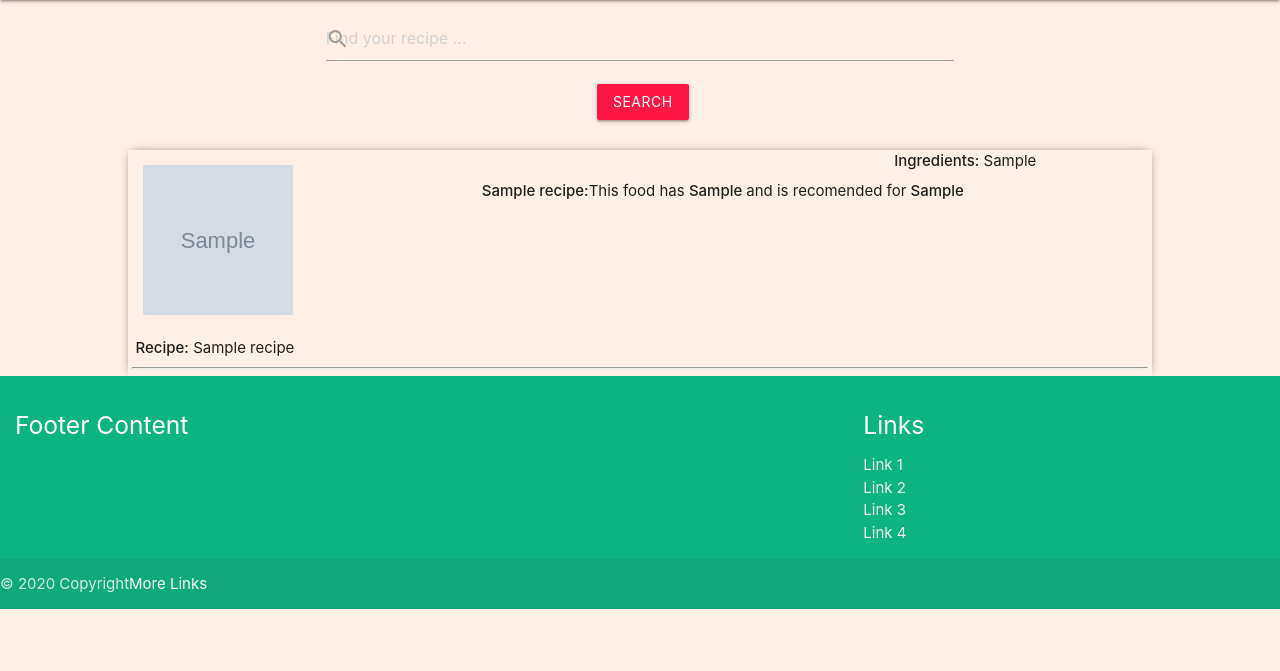
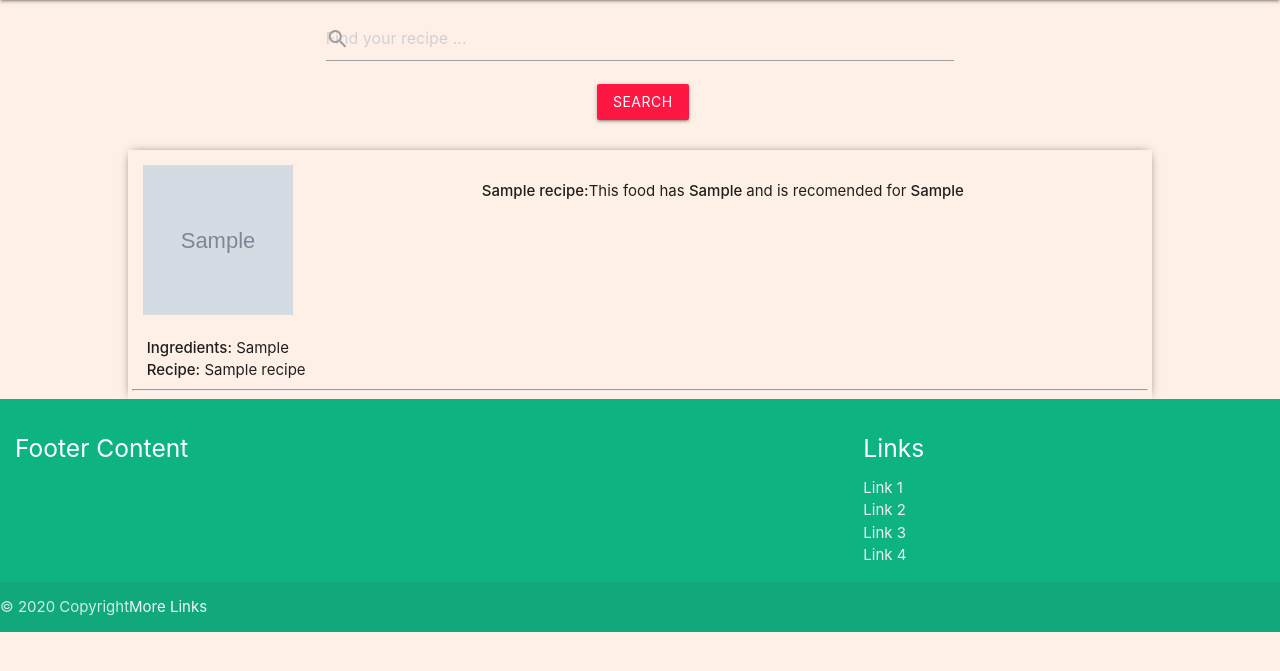
Before and after one commit to meghdadyazdi/cookbook, a Flask app: page / in a window 1280 px wide. Shown: the part 64-735 px from the top of the page. Run offline with Flask 2, Linux system fonts and the light colour scheme; the visitor is signed in with stand-in values (Sample User, id 1); grey boxes marked "Sample" are stand-in pictures; a database or web service that is not in the repository returns one stand-in record (values such as "Sample title"); some libraries are stand-ins or nearby versions.

Commit message:
modifying sidenav

```diff
--- a/static/css/style.css
+++ b/static/css/style.css
@@ -29,6 +29,10 @@ nav,
     line-height: 45px;
 }
 
+.side_inn_list {
+    margin-left: 20px;
+}
+
 .container{
     -webkit-box-shadow: 0px 0px 10px -4px rgba(0,0,0,0.75);
 -moz-box-shadow: 0px 0px 10px -4px rgba(0,0,0,0.75);
--- a/templates/base.html
+++ b/templates/base.html
@@ -4,7 +4,7 @@
 <head>
 	<meta charset="utf-8" />
 	<meta name="viewport" content="width=device-width, initial-scale=1">
-    <title>CooKBooK</title>
+	<title>CooKBooK</title>
 	<link href="https://fonts.googleapis.com/icon?family=Material+Icons" rel="stylesheet">
 
 	<link rel="stylesheet" href="https://cdnjs.cloudflare.com/ajax/libs/materialize/1.0.0/css/materialize.min.css">
@@ -21,7 +21,6 @@
 			<a href="{{url_for('find_recipe')}}" class="brand-logo">CooKBooK</a>
 			<ul id="nav-mobile" class="right hide-on-med-and-down">
 				<li><a href="{{url_for('find_recipe')}}">Home</a></li>
-
 				{% if active_user%}
 				<li><a href="{{url_for('add_recipe')}}"><i class="material-icons left">add</i>Add your recipe</a></li>
 				<li>
@@ -33,7 +32,6 @@
 				<li><a class="dropdown-trigger" href="#!"
 						data-target="dropdown1"><b>{{active_user}}</b><i class="material-icons right">arrow_drop_down</i></a>
 				</li>
-
 				{% else %}
 				<li><a href="{{url_for('sign_in')}}">Sign in</a></li>
 				<li><a href="{{url_for('sign_up')}}">Sign up</a></li>
@@ -43,16 +41,14 @@
 				{% if active_user%}
 				<li><a href="{{url_for('add_recipe')}}"><i class="material-icons left">add</i>Add your recipe</a></li>
 				<li><a class="" href="#!"
-						data-target="dropdown1"><b>{{active_user}}</b><i class="material-icons right">arrow_drop_down</i></a>
+						data-target=""><b>{{active_user}}</b><i class="material-icons right">arrow_drop_down</i></a>
 				</li>
 				<li>
-					<ul>
+					<ul class="side_inn_list">
 						<li><a href="{{url_for('my_recipe')}}">My recipes</a></li>
 						<li><a href="{{url_for('logout')}}">Log out</a></li>
 					</ul>
 				</li>
-
-
 				{% else %}
 				<li><a href="{{url_for('sign_in')}}">Sign in</a></li>
 				<li><a href="{{url_for('sign_up')}}">Sign up</a></li>
@@ -93,7 +89,7 @@
 	<script src="https://cdnjs.cloudflare.com/ajax/libs/jquery/3.4.1/jquery.min.js"
 		integrity="sha256-CSXorXvZcTkaix6Yvo6HppcZGetbYMGWSFlBw8HfCJo=" crossorigin="anonymous"></script>
 	<script src="https://cdnjs.cloudflare.com/ajax/libs/materialize/1.0.0/js/materialize.min.js"></script>
-    <script src="{{url_for('static', filename='js/jquery.js')}}"></script>
+	<script src="{{url_for('static', filename='js/jquery.js')}}"></script>
 </body>
 
 </html>
--- a/templates/find_recipe.html
+++ b/templates/find_recipe.html
@@ -1,12 +1,4 @@
-{% extends 'base.html' %}
-
-{%block recipe%}
-
-
-
-
-
-
+{% extends 'base.html' %} {%block recipe%}
 
 <form action="{{ url_for('search_recipe') }}" method="POST" class="col m3 search_form">
 	<div class="row">
@@ -19,35 +11,16 @@
 				</div>
 			</div>
 		</div>
-
 	</div>
 </form>
 
-
-
-<!-- <form action="{{ url_for('search_recipe') }}" method="POST" class="col s3 search_form">
-	<div class="row">
-		<div class="input-field col s6 push-s3">
-			<i class="material-icons prefix">search</i>
-			<input id="search_recipe" name="search_recipe" class="validate">
-			<label for="search_recipe"><i>Find a recipe here ...</i></label>
-			<div class="row">
-				<div class="input-field col s4 push-s5">
-					<button type="submit" class="btn btn-primary btn-block">Search</button>
-				</div>
-			</div>
-		</div>
-	</div>
-</form> -->
-
 <section class="container">
-
 	   {% for recipe in recipes %}
 	   <div class="row">
-				<div class="input-field col s3">
+		    <div class="input-field col s12 m3">
 			    <img src="{{recipe.recipe_photo}}" alt="{{recipe.recipe_name}}" width="150" height="150">
             </div>
-				<div class="input-field col s6 push-s1">
+			<div class="input-field col s12 m6 push-m1">
 				{%if "{{recipe.recipe_meal}}"%}
 				<p> <strong>{{recipe.recipe_name}}:</strong>This food has
 					<strong> {{recipe.recipe_energy}} </strong>
@@ -58,16 +31,22 @@
 					is recomended to have in any <strong>meals</strong></p>
 				{% endif %}
 			</div>
-				<div class="row"><strong>Ingredients:</strong> {{recipe.recipe_ingredients}}</div>
-				<div class="row"><strong>Recipe:</strong> {{recipe.recipe}}</div>
+			<div class="row">
+            <div class="col s12">
+				<strong>Ingredients:</strong> {{recipe.recipe_ingredients}}
+			</div>
+            </div>
+			<div class="row">
+            <div class="col">
+				<strong>Recipe:</strong> {{recipe.recipe}}
+			</div>
+            </div>
 			{%if "{{recipe.recipe_video}}"%}
 			<!-- <iframe width="145" height="110" src="{{recipe.recipe_video}}"></iframe> -->
 			{% endif %}
 			<hr>
-
 		</div>
 		{% endfor %}
 </section>
 
-
 {%endblock%}
```
Also changed, not shown: app.py (+0 -15 lines). Lines whose indentation alone changed are shown as unchanged.
